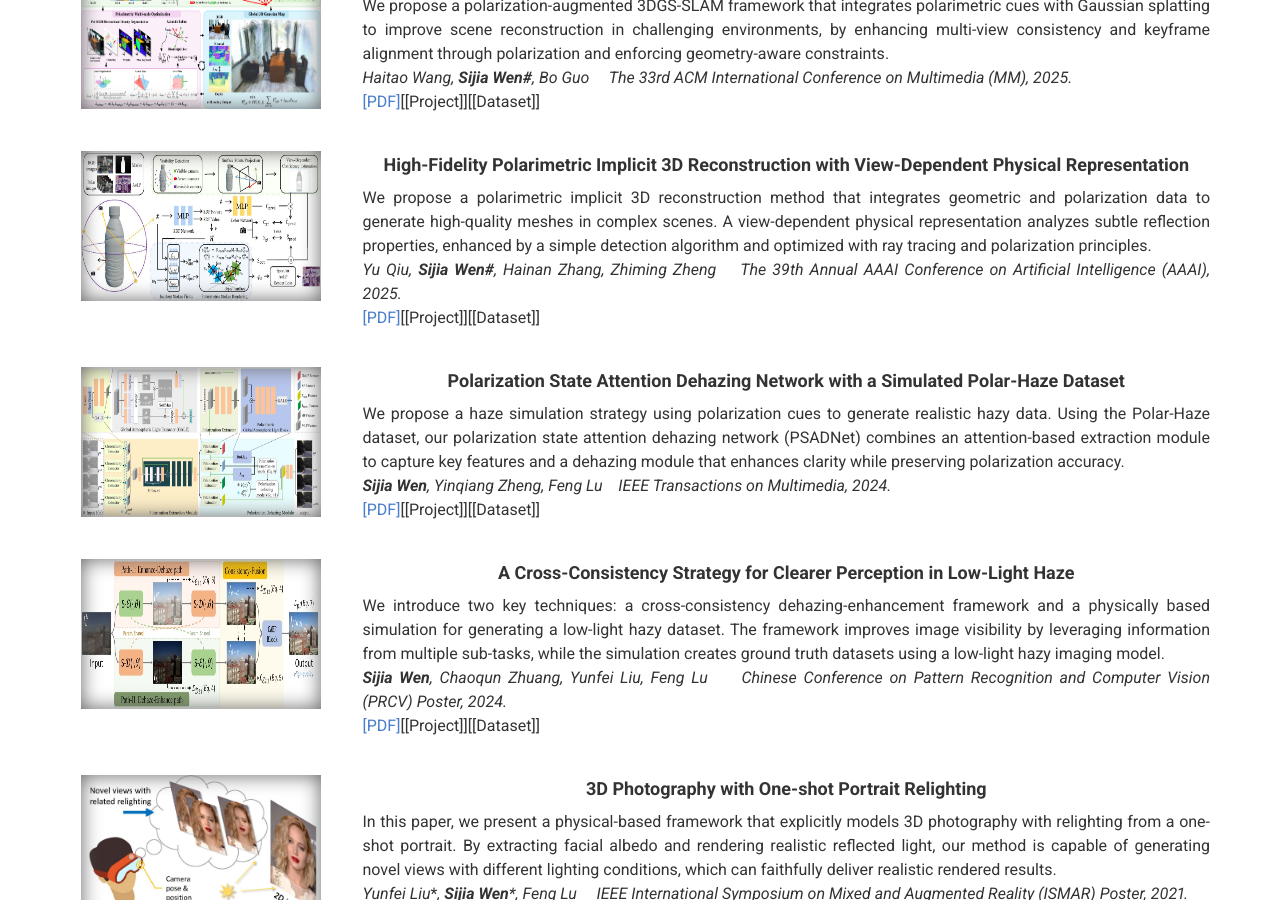
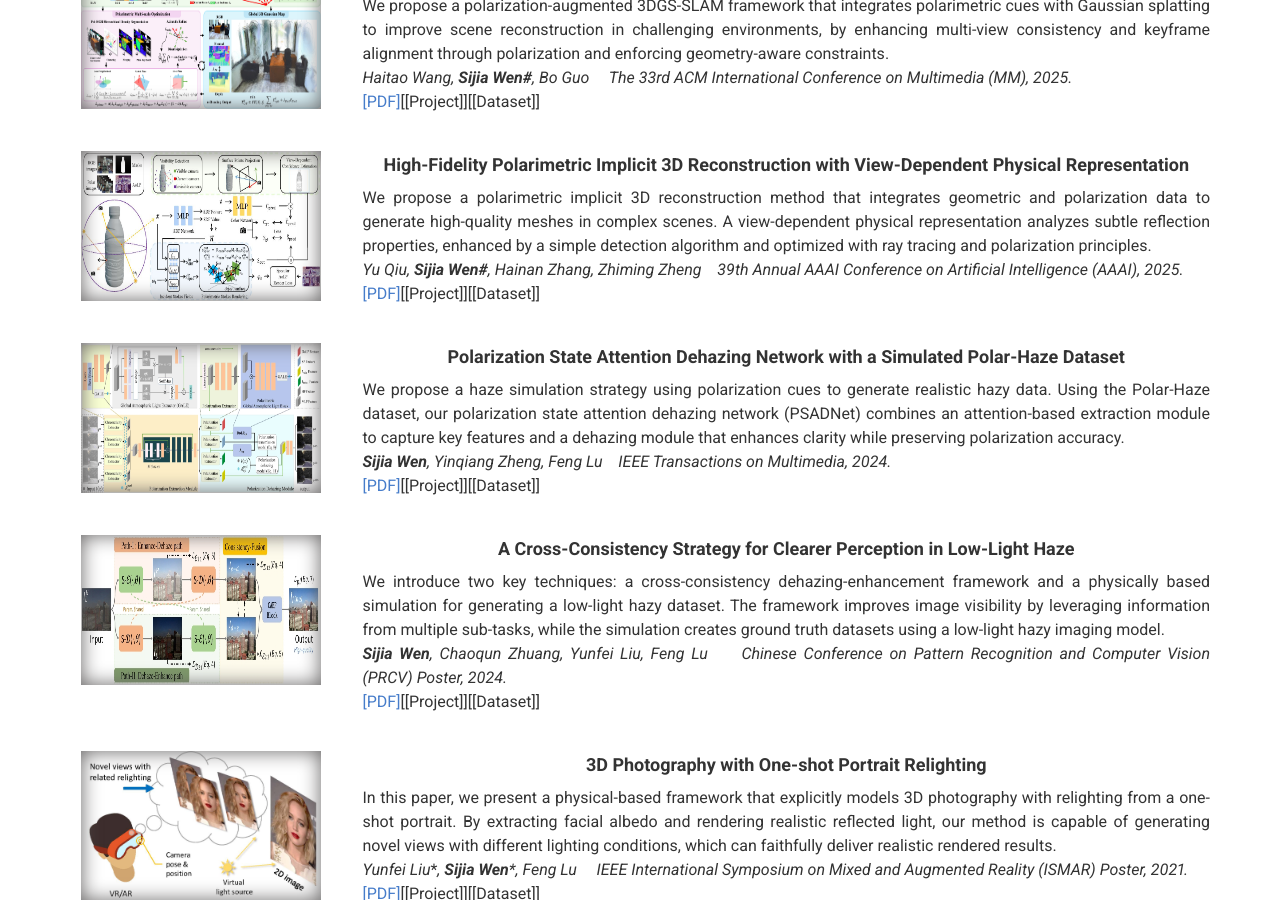
Before and after one commit to wsj6666/wsj6666.github.io, a Jekyll site: the page built from index.md, in a window 1280 px wide and 900 px high, scrolled down 675 px. Built offline with Jekyll 4.4.1, drawn with Linux system fonts in a browser that asks for light colours; nearby versions of some CDN libraries.

Commit message:
Update _config.yml

```diff
--- a/_config.yml
+++ b/_config.yml
@@ -41,7 +41,7 @@ content:
             High-Fidelity Polarimetric Implicit 3D Reconstruction with View-Dependent Physical Representation
         description: | # this will include new lines to allow paragraphs
             We propose a polarimetric implicit 3D reconstruction method that integrates geometric and polarization data to generate high-quality meshes in complex scenes. A view-dependent physical representation analyzes subtle reflection properties, enhanced by a simple detection algorithm and optimized with ray tracing and polarization principles. <br>
-            <i>Yu Qiu, **Sijia Wen#**, Hainan Zhang, Zhiming Zheng &nbsp;&nbsp;&nbsp;The 39th Annual AAAI Conference on Artificial Intelligence (AAAI), 2025.</i><br>
+            <i>Yu Qiu, **Sijia Wen#**, Hainan Zhang, Zhiming Zheng &nbsp;&nbsp;&nbsp;39th Annual AAAI Conference on Artificial Intelligence (AAAI), 2025.</i><br>
             [[PDF]]()[[Project]][[Dataset]]
       - layout: left
         list_image: images/PolarDehaze.jpg
```
